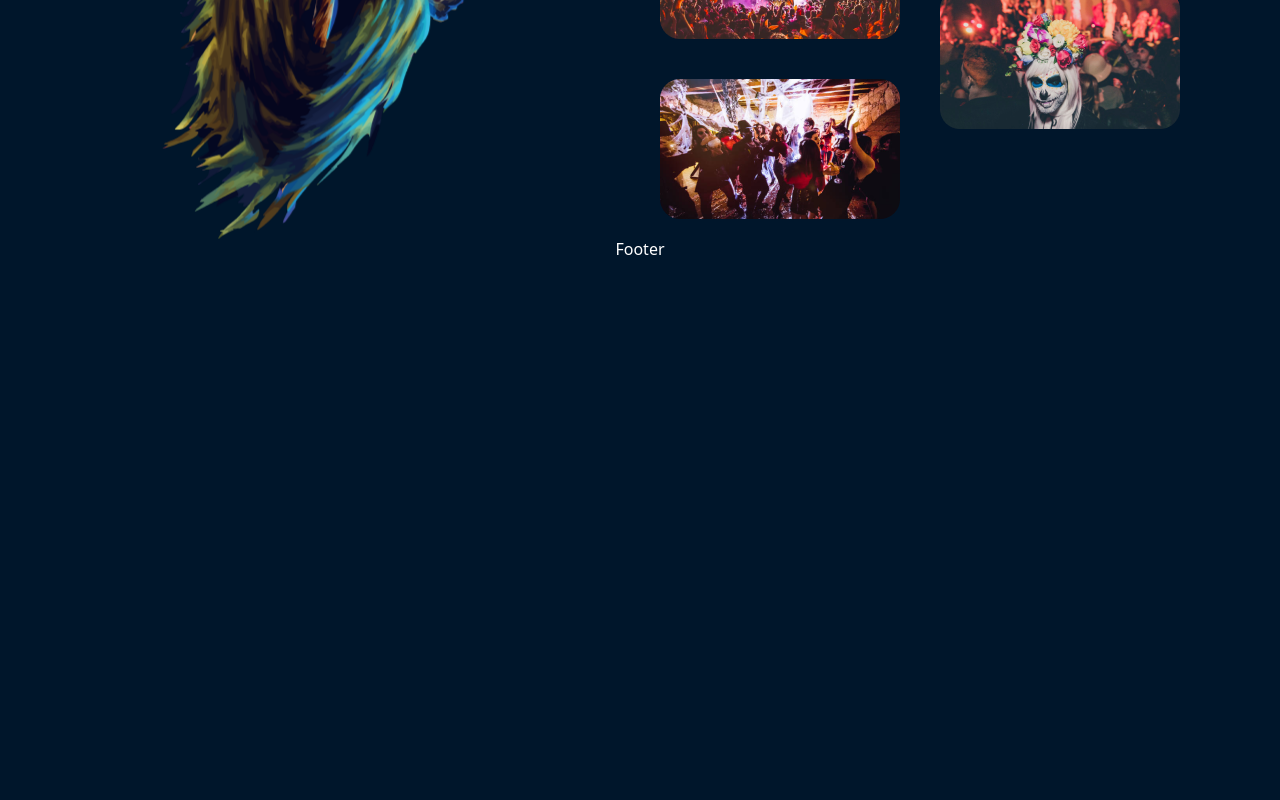
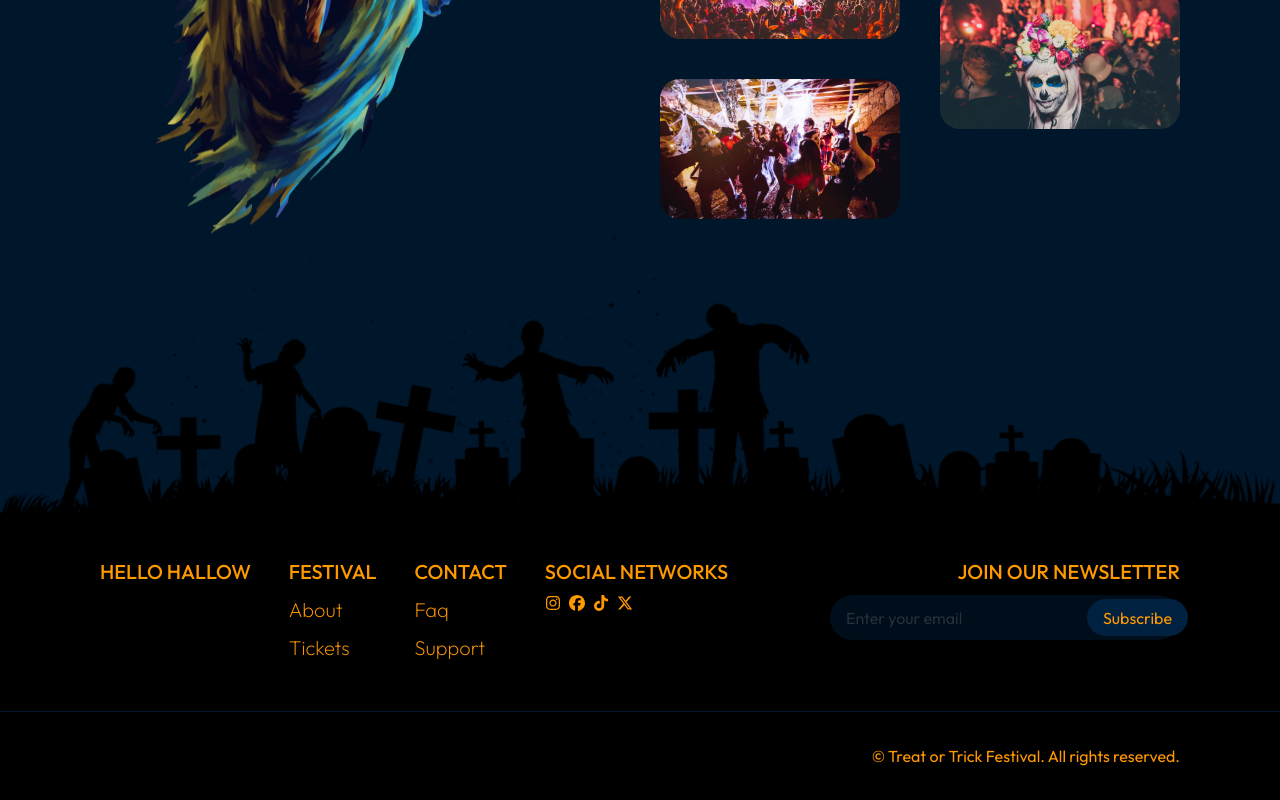
Before and after one commit to evelynlacerda/trickortreat_react, a React (Vite) app: page / in a window 1280 px wide. Shown: the part 1012-1812 px from the top of the page. Before the commit the page ends 1273 px from the top, so only its background shows below. Built offline with nearby package versions, Linux system fonts and the light colour scheme.

Commit message:
feat: Criação do footer
Criado o footer que irá estar presente em todas as páginas do site.

```diff
--- a/src/assets/css/global.css
+++ b/src/assets/css/global.css
@@ -4,4 +4,5 @@
 
 body {
   @apply bg-background;
+  font-family: 'Outfit', sans-serif;
 }
--- a/src/assets/css/style.css
+++ b/src/assets/css/style.css
@@ -2,3 +2,51 @@
   background: linear-gradient(180deg, rgba(255, 255, 255, .05) 0%, rgba(255, 255, 255, .05) 100%);
   border: 1px solid rgba(255, 255, 255, .075);
 }
+
+.footer h6, .footer p  {
+    font-size: 1.25rem;
+    text-transform: uppercase;
+    font-weight: 500;
+}
+.sub-footer {
+    background-color: #000000;
+    color: #FF9900;
+}
+
+.footer .sub-footer .link {
+    font-size: 1.25rem;
+    font-weight: 200;
+}
+
+.footer .sub-footer .form {
+    width: 350px;
+    height: 45px;
+    background-color: #000D1B;
+}
+
+.footer .sub-footer .form input {
+    background-color: transparent;
+    padding: 0 12px;
+    flex: 1;
+}
+
+.footer .sub-footer .form input:focus {
+    outline: none;
+}
+
+.footer .sub-footer .form input::placeholder {
+    color: #ffffff25;
+}
+
+.footer .sub-footer .form button {
+    display: flex;
+    align-items: center;
+    justify-content: center;
+    padding: 0 16px;
+    background-color: #002140;
+    border-radius: 999px;
+}
+
+.footer .sub-footer .copyright {
+    border-top: 1px solid #00162B;
+}
--- a/src/layouts/Footer.tsx
+++ b/src/layouts/Footer.tsx
@@ -1,7 +1,66 @@
-import React from 'react'
+import Cemitery from "@/assets/img/cemit.png";
+import { useTranslation } from "react-i18next";
+import { NavLink } from "react-router-dom";
+import { FaInstagram, FaFacebook, FaTiktok, FaXTwitter } from "react-icons/fa6";
 
-export const Footer: React.FC = () => {
-  return (
-    <div className='text-white'>Footer</div>
-  )
-}
+export const Footer = () => {
+	const { t } = useTranslation();
+
+	return (
+		<footer className="w-full footer">
+			<img src={Cemitery} alt="Cemitery" className="w-full" />
+			<div className="sub-footer flex items-center flex-col w-full">
+				<div className="flex gap-2 w-[1080px] justify-between mb-12">
+					<h6>{t("Hello Hallow")}</h6>
+					<div className="flex flex-col gap-2">
+						<p>{t("Festival")}</p>
+						<NavLink to="/" className="link">
+							{t("About")}
+						</NavLink>
+						<NavLink to="/" className="link">
+							{t("Tickets")}
+						</NavLink>
+					</div>
+					<div className="flex flex-col gap-2">
+						<p>{t("Contact")}</p>
+						<NavLink to="/" className="link">
+							{t("Faq")}
+						</NavLink>
+						<NavLink to="/" className="link">
+							{t("Support")}
+						</NavLink>
+					</div>
+					<div>
+						<p className="mb-2">{t("Social Networks")}</p>
+						<div className="flex gap-2">
+							<NavLink to="/" className="social">
+								<FaInstagram />
+							</NavLink>
+							<NavLink to="/" className="social">
+								<FaFacebook />
+							</NavLink>
+							<NavLink to="/" className="social">
+								<FaTiktok />
+							</NavLink>
+							<NavLink to="/" className="social">
+								<FaXTwitter />
+							</NavLink>
+						</div>
+					</div>
+					<div className="flex flex-col items-end gap-2 ml-16">
+						<p>{t("Join our newsletter")}</p>
+						<form className="form flex rounded-full p-1">
+							<input type="email" placeholder={t("Enter your email")} />
+							<button>{t("Subscribe")}</button>
+						</form>
+					</div>
+				</div>
+				<div className="copyright w-full flex justify-center">
+					<div className="w-[1080px] flex justify-end my-8">
+						<span>{t("© Treat or Trick Festival. All rights reserved.")}</span>
+					</div>
+				</div>
+			</div>
+		</footer>
+	);
+};
```
